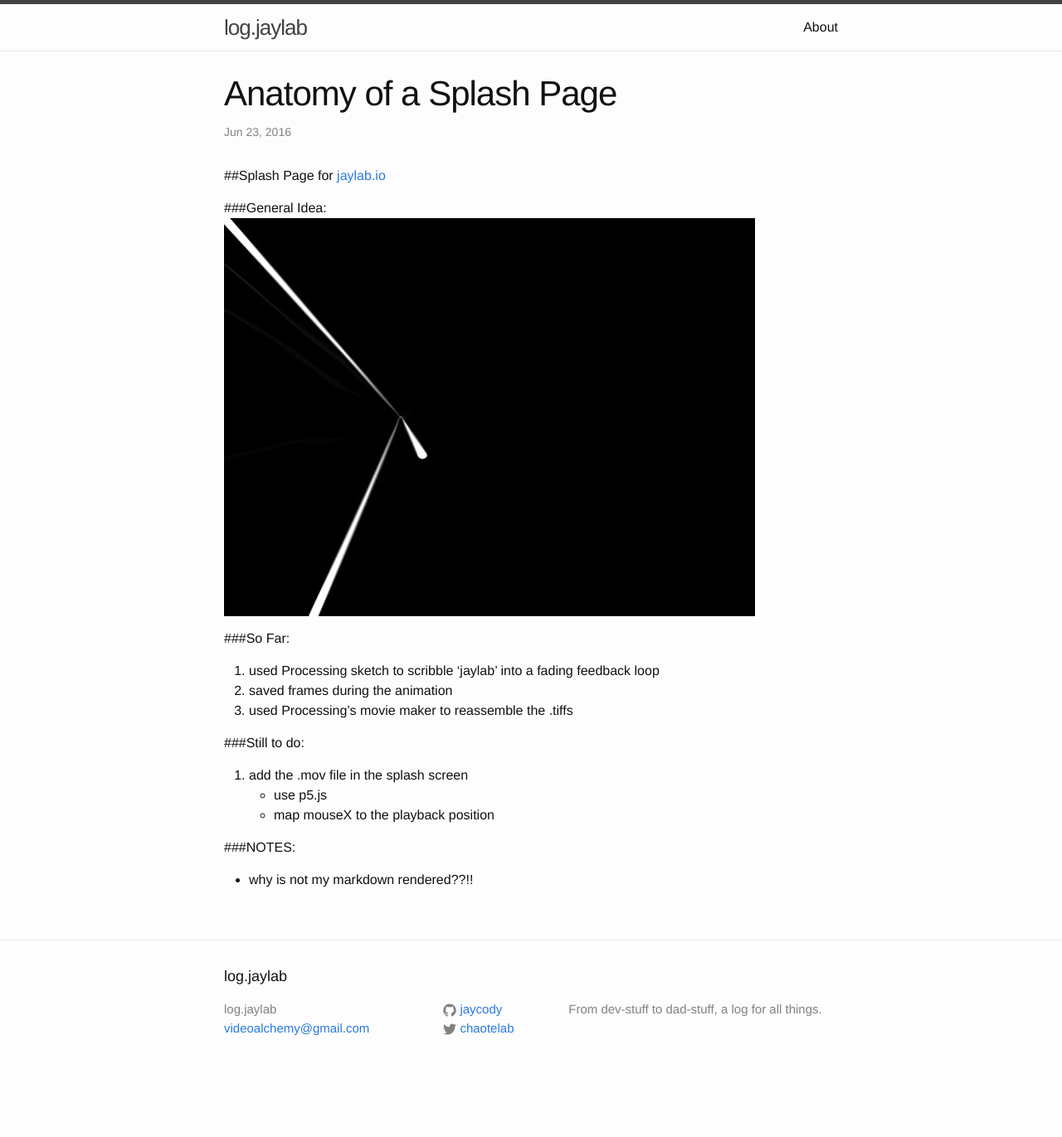
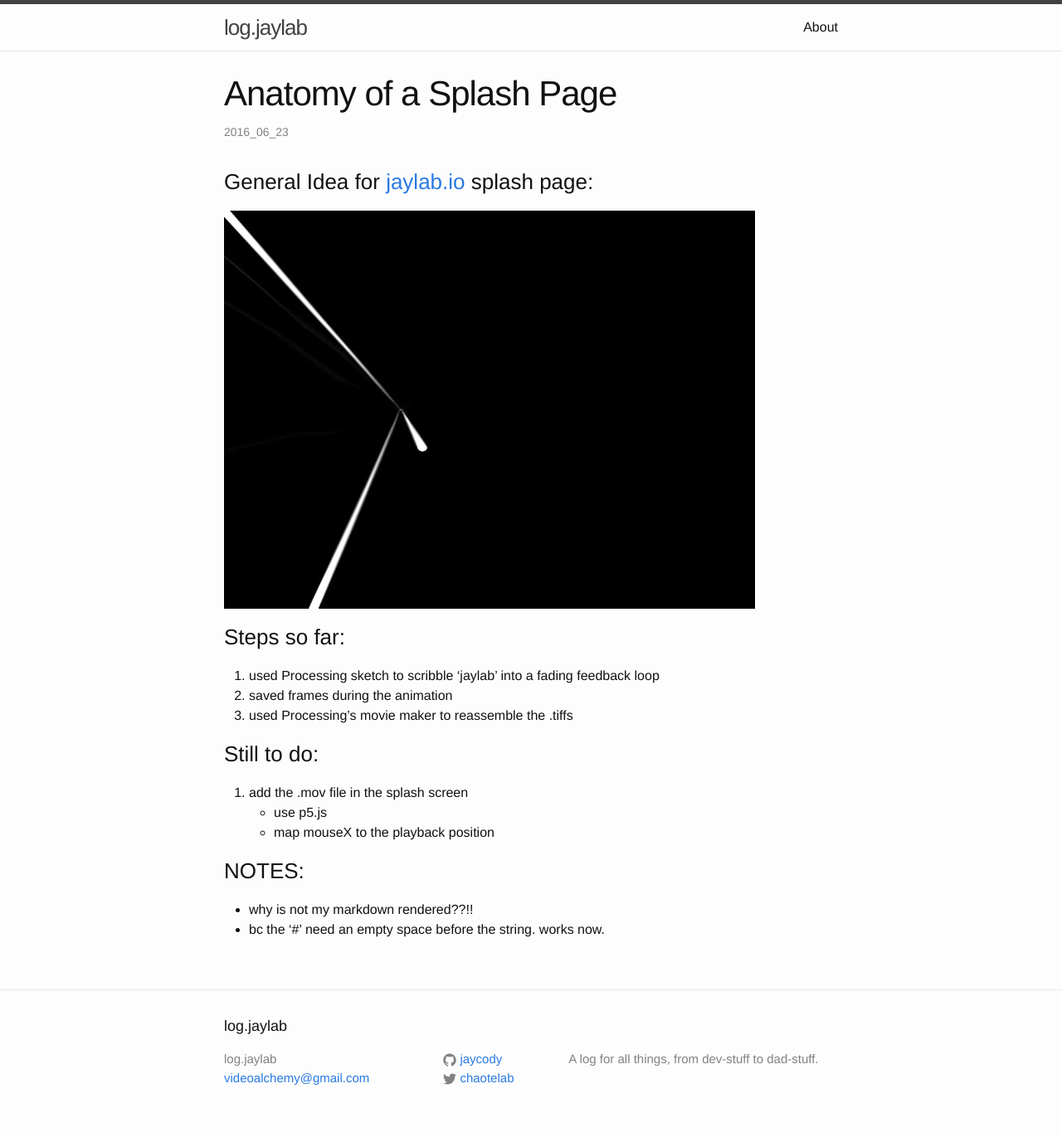
Before and after one commit to jaycody/log.jaylab, a Jekyll site: the page built from _posts/2016-06-22-anatomy-of-a-splash-page.markdown, in a window 1280 px wide. Shown: the whole page at 83% size. Built offline with Jekyll 4.4.1, drawn with Linux system fonts in a browser that asks for light colours; before the commit the page ends 1311 px from its top, so only the background shows below that.

Commit message:
changed the date format to yyyy_mm_dd

```diff
--- a/_config.yml
+++ b/_config.yml
@@ -9,7 +9,7 @@
 title: log.jaylab
 email: videoalchemy@gmail.com
 description: > # this means to ignore newlines until "baseurl:"
-  From dev-stuff to dad-stuff, a log for all things.
+  A log for all things, from dev-stuff to dad-stuff.
 baseurl: "" # the subpath of your site, e.g. /blog
 url: "http://log.jaylab.io" # the base hostname & protocol for your site
 twitter_username: chaotelab
--- a/_layouts/post.html
+++ b/_layouts/post.html
@@ -5,7 +5,7 @@ layout: default
 
   <header class="post-header">
     <h1 class="post-title" itemprop="name headline">{{ page.title }}</h1>
-    <p class="post-meta"><time datetime="{{ page.date | date_to_xmlschema }}" itemprop="datePublished">{{ page.date | date: "%b %-d, %Y" }}</time>{% if page.author %} • <span itemprop="author" itemscope itemtype="http://schema.org/Person"><span itemprop="name">{{ page.author }}</span></span>{% endif %}</p>
+    <p class="post-meta"><time datetime="{{ page.date | date_to_xmlschema }}" itemprop="datePublished">{{ page.date | date: "%Y_%m_%d" }}</time>{% if page.author %} • <span itemprop="author" itemscope itemtype="http://schema.org/Person"><span itemprop="name">{{ page.author }}</span></span>{% endif %}</p>
   </header>
 
   <div class="post-content" itemprop="articleBody">
--- a/_posts/2016-06-22-anatomy-of-a-splash-page.markdown
+++ b/_posts/2016-06-22-anatomy-of-a-splash-page.markdown
@@ -5,21 +5,20 @@ date:   2016-06-22 23:34:04 -0700
 categories: dev
 ---
 
-##Splash Page for [jaylab.io](http://jaylab.io)
-
-###General Idea:
+### General Idea for [jaylab.io](http://jaylab.io) splash page:
 ![jaylab]({{log.jaylab.io}}/assets/2016_06-jaylab_03-GIF.gif)
 
-###So Far:
+### Steps so far:
 1. used Processing sketch to scribble 'jaylab' into a fading feedback loop
 2. saved frames during the animation
 3. used Processing's movie maker to reassemble the .tiffs
 
-###Still to do:
+### Still to do:
 4. add the .mov file in the splash screen
     - use p5.js
     - map mouseX to the playback position
 
 
-###NOTES:
+### NOTES:
 - why is not my markdown rendered??!!
+- bc the '#' need an empty space before the string. works now.
--- a/index.html
+++ b/index.html
@@ -9,7 +9,7 @@ layout: default
   <ul class="post-list">
     {% for post in site.posts %}
       <li>
-        <span class="post-meta">{{ post.date | date: "%b %-d, %Y" }}</span>
+        <span class="post-meta">{{ post.date | date: "%Y_%m_%d" }}</span>
 
         <h2>
           <a class="post-link" href="{{ post.url | prepend: site.baseurl }}">{{ post.title }}</a>
```
